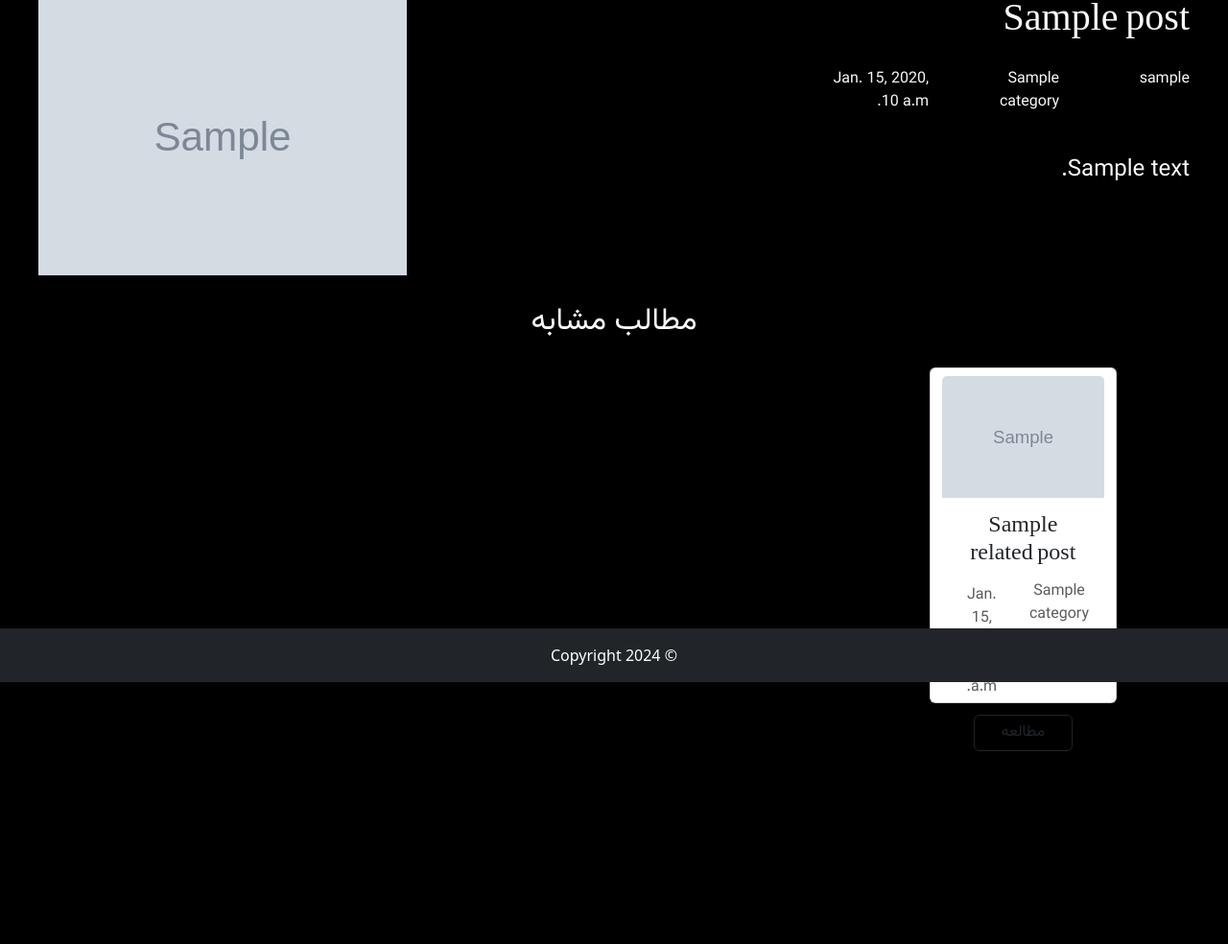
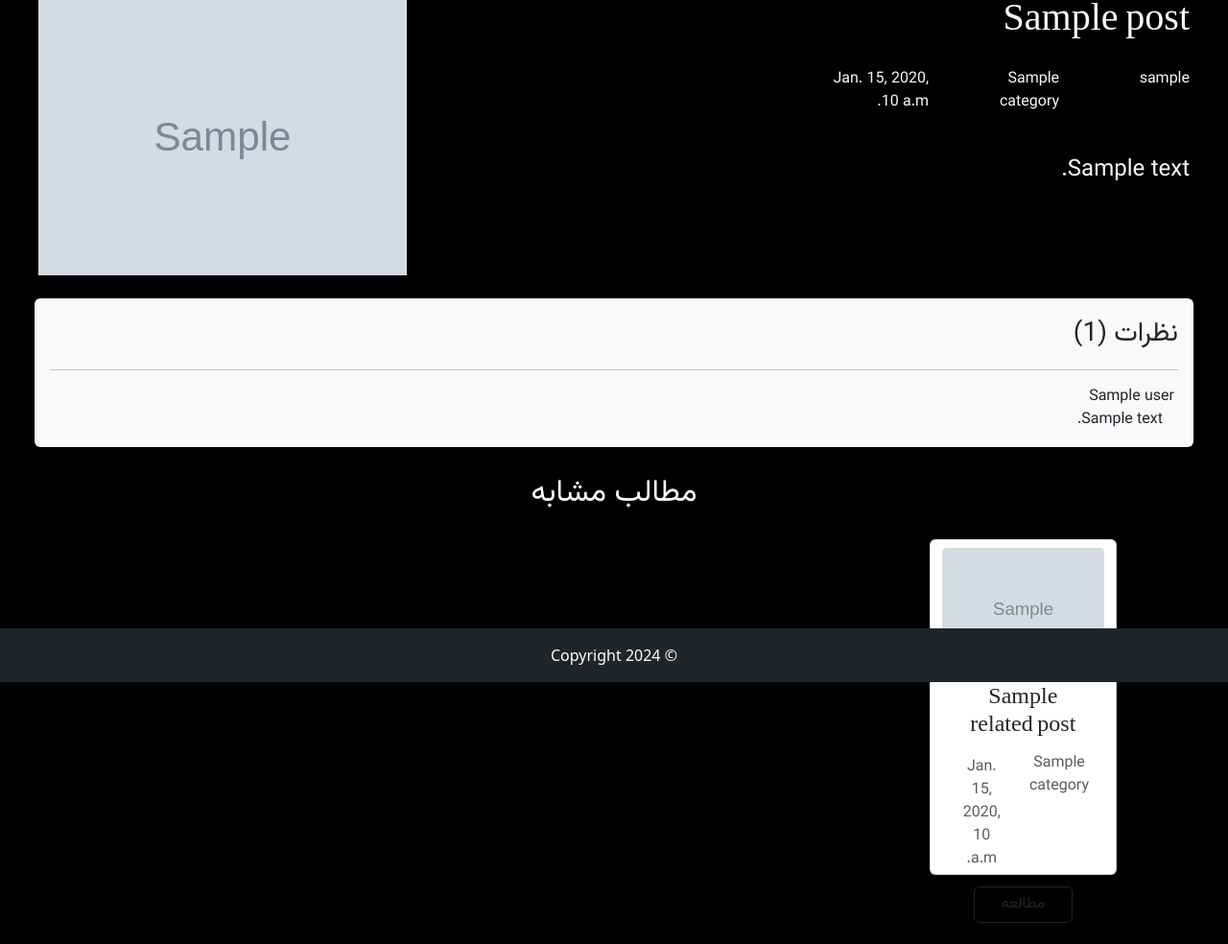
Before and after one commit to Behnaz81/Blog, a Django app: template templates/post_details.html in a window 1280 px wide. Shown: the part 89-1073 px from the top of the page at 96% size. Before the commit the page ends 872 px from the top, so only its background shows below. Run offline with Django 5.2, Linux system fonts and the light colour scheme; tables that the repository leaves empty hold one stand-in row (values such as "Sample post"); the template is opened without the code that fills it: values that come from a table or form of the project are taken from there, most other values are stand-ins (such as "Sample title", 1, 10 or a date in 2020); grey boxes marked "Sample" are stand-in pictures.

Commit message:
comment section was added to the detail page

```diff
--- a/templates/post_details.html
+++ b/templates/post_details.html
@@ -28,20 +28,47 @@
 
     </div>
 
+    <!-- Comments To Show -->
+    <div class="bg-light m-4 p-3 rounded">
+        <p class="fs-3">نظرات ({{ related_comments_count }})</p>
+        {% if related_comments %}
+            <div class="">
+                    {% for comment in related_comments %}
+                        <hr>
+                        <div class="pe-1">{{ comment.user }}</div>
+                        <div class="pe-3">{{ comment.message }}</div>
+                    {% endfor %}
+            </div>
+        {% else %}
+            <hr>
+            اولین نفر باشید که نظر ثبت می‌کنید.
+        {% endif %}
+    </div>
+
+    <!-- Related Articles -->
     <p class="fs-2 text-center text-light">مطالب مشابه</p>
+
     <div class="row justify-content-start text-center me-5 pe-5">
         {% for related_post in related_posts %}
+
             <div class="col-lg-2 col-sm-4 col-md-3 card m-2" style="height: 350px;">
+
                 <img src="{{ related_post.image }}" class="card-img-top img-fluid mt-2 h-50" alt="{{ related_post.title }}">
+
                 <div class="card-body text-center">
                     <h5 class="card-title titr fs-4 mb-3">{{ related_post.title }}</h5>
+
                     <div class="row">
                         <p class="card-subtitle mb-2 text-body-secondary fw-lighter col">{{ related_post.category.title }}</p>
                         <p class="text-body-secondary fw-lighter col">{{ related_post.created_at }}</p>
                     </div>
+
                     <a href="{% url 'my_site:detail-post' related_post.id %}" type="button" class="btn btn-outline-dark w-75">مطالعه</a>
+
                 </div>
+
             </div>
+
         {% endfor %}
     </div>
 
```
